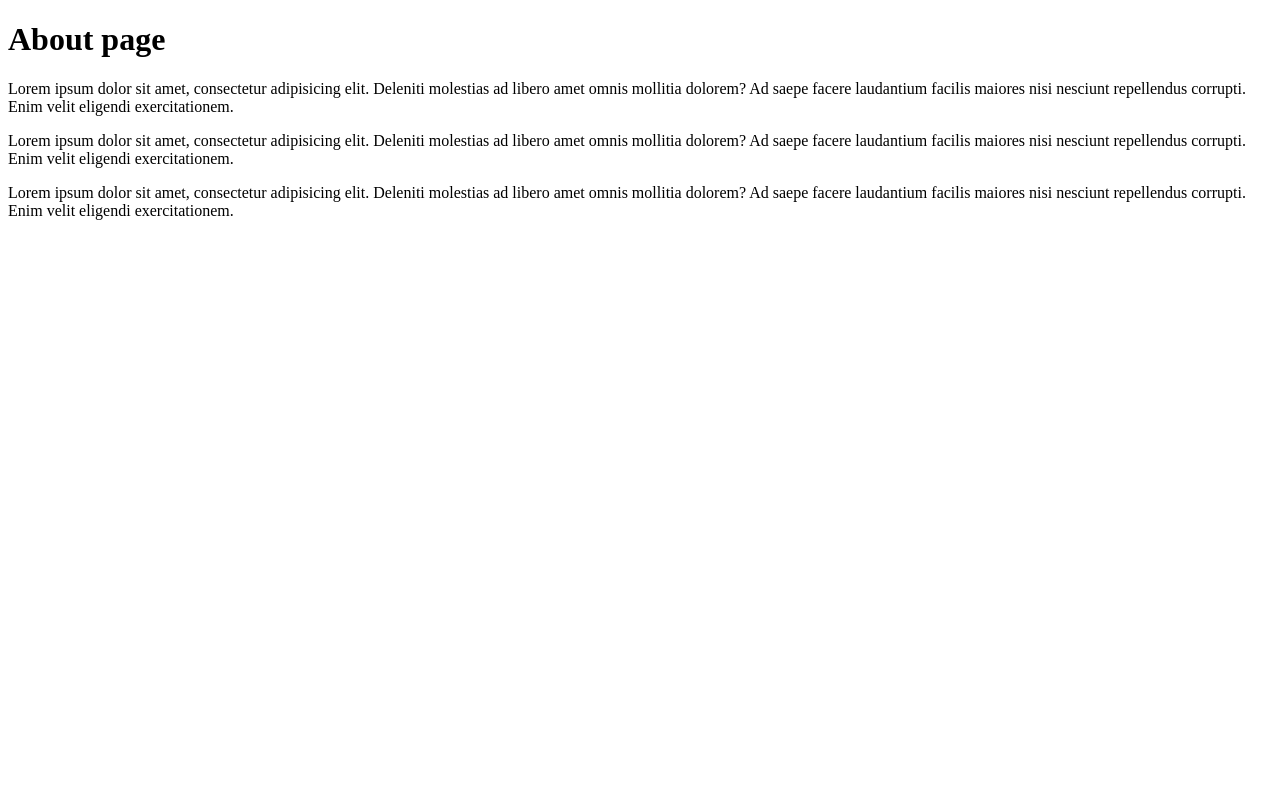
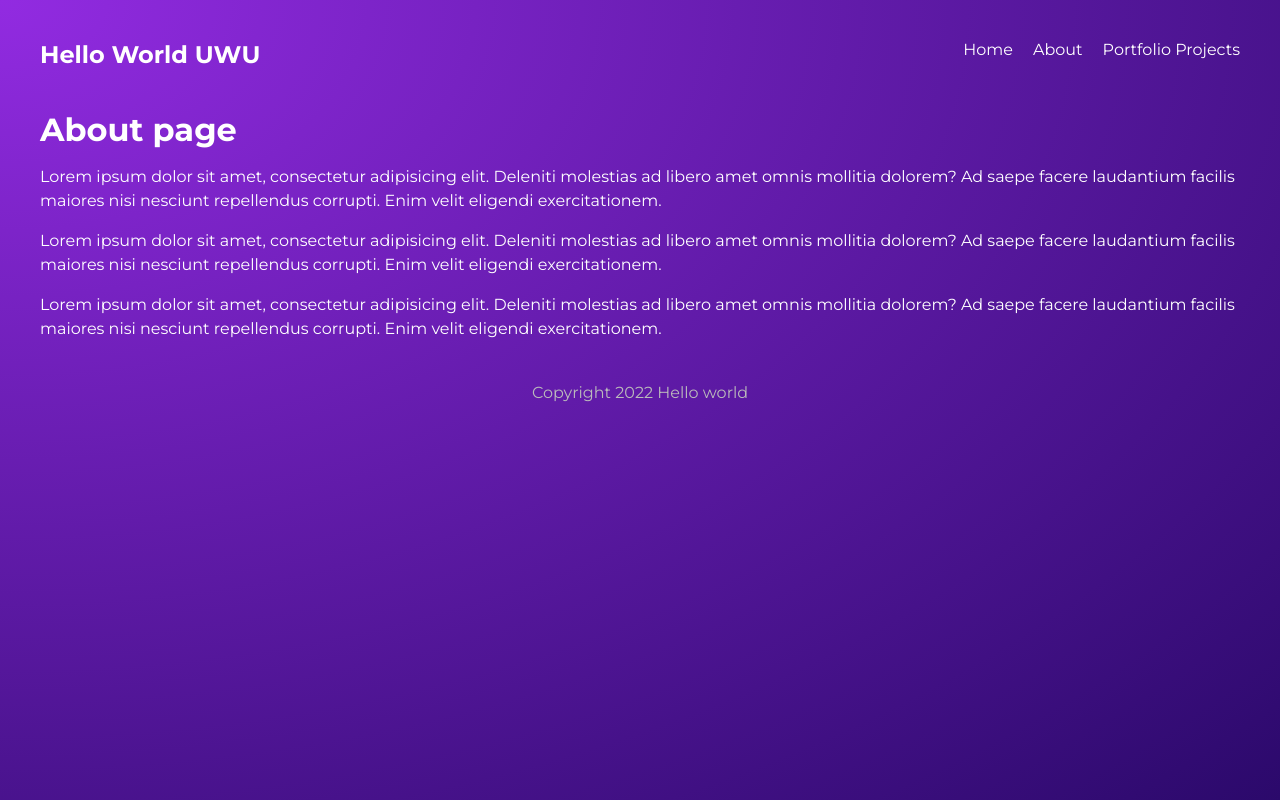
Before and after one commit to RichieSjt/Gatsby-exercises, a Gatsby site in the folder gatsby-practice/: page /about in a window 1280 px wide. Built offline with nearby package versions, Linux system fonts and the light colour scheme; Gatsby itself is replaced by a stand-in of ours.

Commit message:
Layout and Styles

```diff
--- /dev/null
+++ b/gatsby-practice/src/components/Layout.js
@@ -0,0 +1,19 @@
+import React from 'react'
+import Navbar from './navbar'
+import styles from '../styles.css'
+
+const Layout = (props) => {
+    return (
+        <div className="layout">
+            <Navbar />
+            <div className="content">
+                {props.children}
+            </div>
+            <footer>
+                <p>Copyright 2022 Hello world</p>
+            </footer>
+        </div>
+    )
+}
+
+export default Layout
--- /dev/null
+++ b/gatsby-practice/src/components/Navbar.js
@@ -0,0 +1,18 @@
+import React from 'react'
+import { Link } from 'gatsby'
+
+
+const Navbar = () => {
+    return (
+        <nav>
+            <h1>Hello World UWU</h1>
+            <div className="links">
+                <Link to='/'>Home</Link>
+                <Link to='/about'>About</Link>
+                <Link to='/projects'>Portfolio Projects</Link>
+            </div>
+        </nav>
+    )
+}
+
+export default Navbar
--- a/gatsby-practice/src/pages/about.js
+++ b/gatsby-practice/src/pages/about.js
@@ -1,14 +1,17 @@
 import React from 'react'
+import Layout from '../components/Layout'
 
 // This is accesible from /about
 const About = () => {
     return (
+        <Layout>
             <div>
                 <h1>About page</h1>
                 <p>Lorem ipsum dolor sit amet, consectetur adipisicing elit. Deleniti molestias ad libero amet omnis mollitia dolorem? Ad saepe facere laudantium facilis maiores nisi nesciunt repellendus corrupti. Enim velit eligendi exercitationem.</p>
                 <p>Lorem ipsum dolor sit amet, consectetur adipisicing elit. Deleniti molestias ad libero amet omnis mollitia dolorem? Ad saepe facere laudantium facilis maiores nisi nesciunt repellendus corrupti. Enim velit eligendi exercitationem.</p>
                 <p>Lorem ipsum dolor sit amet, consectetur adipisicing elit. Deleniti molestias ad libero amet omnis mollitia dolorem? Ad saepe facere laudantium facilis maiores nisi nesciunt repellendus corrupti. Enim velit eligendi exercitationem.</p>
             </div>
+        </Layout>
     )
 }
 
--- /dev/null
+++ b/gatsby-practice/src/styles.css
@@ -0,0 +1,56 @@
+@import url("https://fonts.googleapis.com/css2?family=Montserrat:wght@300;400;500;700&display=swap");
+
+* {
+  margin: 0;
+  padding: 0;
+  text-decoration: none;
+  font-family: "Montserrat";
+  color: white;
+}
+html,
+body {
+  min-height: 100%;
+}
+body {
+  background: radial-gradient(
+    at top left,
+    rgba(146, 43, 225, 1) 0%,
+    rgba(43, 9, 107, 1) 100%
+  );
+  background-repeat: no-repeat;
+}
+p {
+  margin: 16px auto;
+  line-height: 1.5em;
+}
+
+/* layout & nav */
+.layout {
+  max-width: 1200px;
+  margin: 0 auto;
+  padding: 0 1.5rem;
+}
+nav {
+  display: grid;
+  grid-template-columns: 1fr 1fr;
+  margin: 40px auto;
+}
+nav .links {
+  display: inline-block;
+  text-align: right;
+}
+nav a {
+  display: inline-block;
+  margin-left: 20px;
+  font-weight: 400;
+  padding-bottom: 8px;
+  border-bottom: 3px solid transparent;
+}
+nav a:hover {
+  border-color: white;
+}
+footer p {
+  text-align: center;
+  color: #bbb;
+  margin: 40px auto;
+}
```
Also changed, not shown: gatsby-practice/src/pages/404.js (+7 -4 lines), gatsby-practice/src/pages/home.module.css (added, +22 -0 lines), gatsby-practice/src/pages/index.js (+14 -6 lines), gatsby-practice/src/pages/projects/index.js (+10 -4 lines), gatsby-practice/src/pages/projects/projects.module.css (added, +11 -0 lines), gatsby-practice/src/pages/projects/test.js (+6 -1 lines), gatsby-practice/src/components/Footer.js (added). Lines whose indentation alone changed are shown as unchanged.
